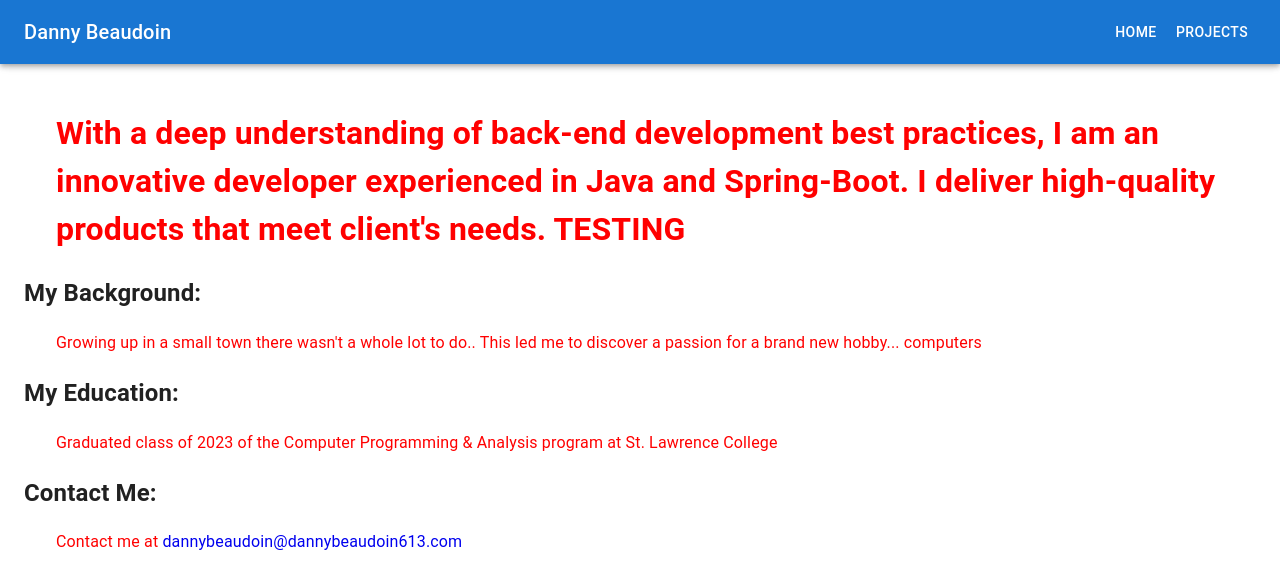
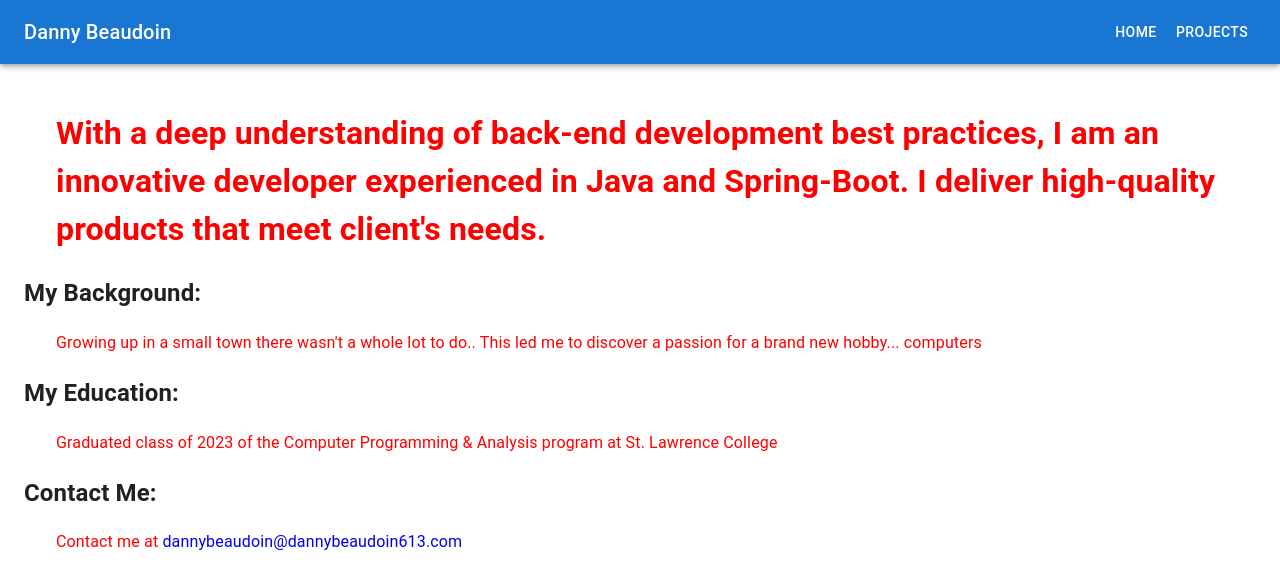
Before and after one commit to dannybeaudoin28/db-portfolio-ui, a React (Create React App) app: page /home in a window 1280 px wide. Shown: the top 588 px of the page. Built offline with nearby package versions, Linux system fonts and the light colour scheme.

Commit message:
Testing pipeline

```diff
--- a/src/routes/home/home.component.jsx
+++ b/src/routes/home/home.component.jsx
@@ -6,9 +6,6 @@ const Home = () => {
             <h1 className='about-content'>
                 With a deep understanding of back-end development best practices, I am an innovative developer
                 experienced in Java and Spring-Boot. I deliver high-quality products that meet client's needs.
-
-
-                TESTING
             </h1>
             <p className='about-content'></p>
             <h2>My Background:</h2>
```
